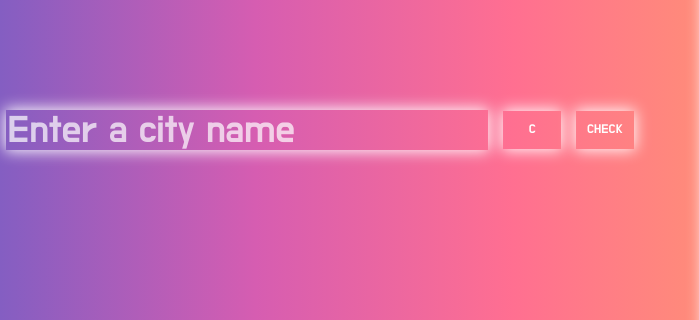
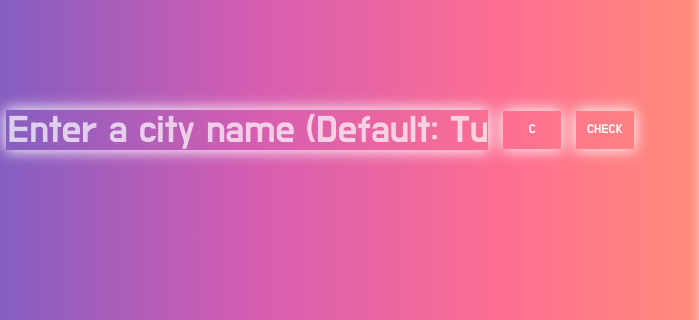
Before and after one commit to SpaYco/Weather-App, a website built with webpack: page src/index.html in a window 1280 px wide. Shown: the part 270-590 px from the top of the page, 0-699 px from the left. Built offline with nearby package versions, Linux system fonts and the light colour scheme; no server answers.

Commit message:
changed default country to Tunisia

```diff
--- a/src/index.html
+++ b/src/index.html
@@ -8,7 +8,7 @@
 <body>
     <main>
         <div id="input">
-            <input type="text" name="location" id="location" placeholder="Enter a city name">
+            <input type="text" name="location" id="location" placeholder="Enter a city name (Default: Tunisia)">
             <input type="submit" value="C" id='type'>
             <input type="submit" value="Check" id='btn'>
         </div>
--- a/src/js/weather.js
+++ b/src/js/weather.js
@@ -2,7 +2,7 @@ export default async function weather() {
   const userInput = document.getElementById('location').value;
   let input = '';
   if (userInput === '') {
-    input = 'London';
+    input = 'Tunisia';
   } else {
     input = userInput;
   }
```
